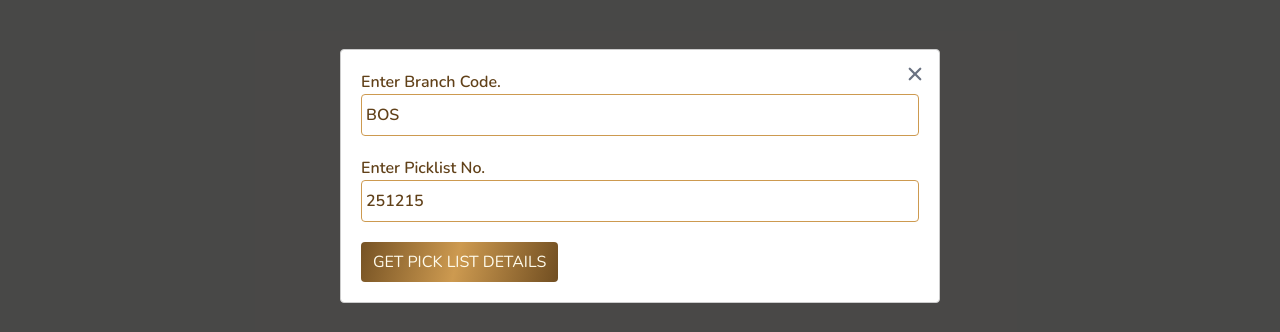
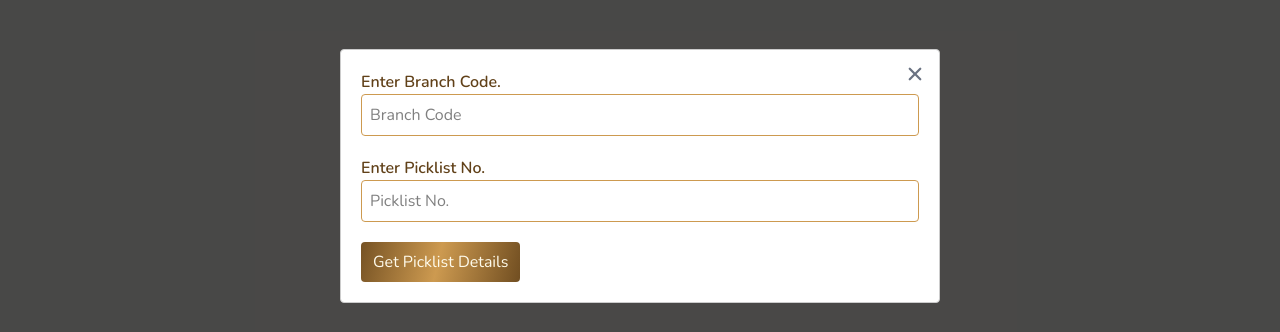
Before and after one commit to mohithsharanninfo/barcodedetector, a React (Vite) app: page / in a window 1280 px wide. Shown: the part 224-556 px from the top of the page. Built offline with nearby package versions, Linux system fonts and the light colour scheme; what ag-grid-community would draw is missing.

Commit message:
Validation added

```diff
--- a/package.json
+++ b/package.json
@@ -20,6 +20,7 @@
     "jspdf-autotable": "^5.0.2",
     "react": "^19.1.0",
     "react-dom": "^19.1.0",
+    "react-hook-form": "^7.61.1",
     "react-hot-toast": "^2.5.2",
     "react-icons": "^5.5.0",
     "react-modal": "^3.16.3",
--- a/src/App.jsx
+++ b/src/App.jsx
@@ -11,6 +11,7 @@ import toast from "react-hot-toast";
 import axios from 'axios'
 import { BASE_URL } from "./constant";
 import ReactModal from "./components/ReactModal";
+import { useForm } from 'react-hook-form';
 
 
 function App() {
@@ -19,32 +20,32 @@ function App() {
   const scannedProducts = useSelector((state) => state?.product?.scannedProducts);
   const deferredPromptRef = useRef(null);
   const [open, setOpen] = useState(true)
-  const [boxdetailsfetch, setBoxDetailsFetch] = useState({
-    branchcode: 'BOS',
-    picklistno: '251215'
-  })
+
+  const {
+    register,
+    handleSubmit,
+    formState: { errors },
+  } = useForm();
 
   function closeModal() {
     setOpen(false);
   }
 
-  const getBoxDetails = async () => {
+  const onSubmit = async (data) => {
     try {
-      if (!boxdetailsfetch?.branchcode && !boxdetailsfetch?.picklistno) {
-        return toast.error('Please fill all the fields')
-      }
       const response = await axios.post(`${BASE_URL}/Getpicklistsummary`, {
-        branchcode: boxdetailsfetch?.branchcode,
-        picklistno: boxdetailsfetch?.picklistno
+        branchcode: data?.branchcode,
+        picklistno: data?.picklistno
       })
       const result = await response?.data
-      if (response.status == 200 && result?.length > 0) {
-          dispatch(setBoxData(result))
-        toast.success('Picklist Found !')
-      } else {
-        toast.error('Picklist Not Found !')
+      if (response?.status == 200) {
+        dispatch(setBoxData(result))
+        if (result?.length > 0) {
+          toast.success('Picklist Found !')
+        } else {
+          toast.error('Picklist Not Found !')
+        }
       }
-
     } catch (err) {
       throw new Error(err)
     }
@@ -173,35 +174,53 @@ function App() {
       }
 
       <ReactModal modalIsOpen={open} closeModal={closeModal} >
-        <div className="grid gap-y-5">
+        <form
+          className="grid gap-y-5"
+          onSubmit={handleSubmit(onSubmit)}>
           <div className="w-full">
             <p className="text-[#614119] font-semibold">Enter Branch Code.</p>
-            <div className="flex items-center gap-2 py-2 pl-1 border border-[#cd9a50]  rounded cursor-pointer">
+            <div className="w-full grid gap-y-1">
               <input
-                value={boxdetailsfetch?.branchcode}
+                id="branchcode"
                 type="text"
-                onChange={(e) => setBoxDetailsFetch({ ...boxdetailsfetch, branchcode: e.target.value })}
-                className="outline-0 uppercase border-0 text-[#614119] font-semibold  w-full"
-                placeholder="Branch code..."
+                placeholder="Branch Code"
+                className={`outline-none border ${errors?.branchcode ? 'border-red-500' : 'border-[#cd9a50]'
+                  }  p-2 rounded-sm `}
+                {...register('branchcode', {
+                  required: 'Branch Code is required',
+                })}
               />
+              {errors?.branchcode && (
+                <p className="text-red-500 text-sm">{errors?.branchcode?.message}</p>
+              )}
             </div>
           </div>
           <div className="w-full">
             <p className="text-[#614119] font-semibold">Enter Picklist No.</p>
-            <div className="flex items-center gap-2 py-2 pl-1 border border-[#cd9a50]  rounded cursor-pointer">
+            <div className="w-full grid gap-y-1">
               <input
-                value={boxdetailsfetch?.picklistno}
+                id="picklistno"
                 type="text"
-                onChange={(e) => setBoxDetailsFetch({ ...boxdetailsfetch, picklistno: e.target.value })}
-                className="outline-0 uppercase border-0 text-[#614119] font-semibold  w-full"
-                placeholder="Picklist No..."
+                placeholder="Picklist No."
+                className={`outline-none border ${errors?.picklistno ? 'border-red-500' : 'border-[#cd9a50]'
+                  } p-2 rounded-sm`}
+                {...register('picklistno', {
+                  required: 'Picklist No is required',
+                  pattern: {
+                    value: /^[0-9]{6}$/,
+                    message: 'Picklist no. must be 6 digits',
+                  },
+                })}
               />
+              {errors?.picklistno && (
+                <p className="text-red-500 text-sm">{errors?.picklistno?.message}</p>
+              )}
             </div>
           </div>
           <div className="w-full">
-            <button onClick={() => getBoxDetails()} className={`px-3 py-2 [background:linear-gradient(103.45deg,_rgb(97,65,25)_-11.68%,_rgb(205,154,80)_48.54%,_rgb(97,65,25)_108.76%)] text-amber-50 rounded-sm cursor-pointer `}>GET PICK LIST DETAILS</button>
+            <button type="submit" className={`px-3 py-2 [background:linear-gradient(103.45deg,_rgb(97,65,25)_-11.68%,_rgb(205,154,80)_48.54%,_rgb(97,65,25)_108.76%)] text-amber-50 rounded-sm cursor-pointer `}>Get Picklist Details</button>
           </div>
-        </div>
+        </form>
 
       </ReactModal>
     </div>
@@ -209,3 +228,6 @@ function App() {
 }
 
 export default App
+
+
+//  <div className="flex items-center gap-2 py-2 pl-1 border border-[#cd9a50]  rounded cursor-pointer">
```
Also changed, not shown: 1 other file (tests, documents, lock files or other folders).
